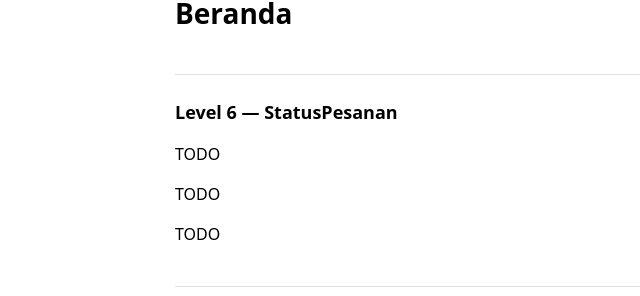
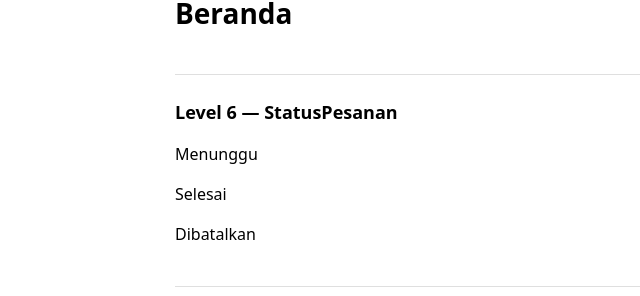
Before and after one commit to webdev-if-its/frontend-5053241025, a React (Vite) app in the folder pertemuan-02/: page / in a window 1280 px wide. Shown: the part 1156-1452 px from the top of the page, without its empty margins (145-785 px from the left). Built offline with nearby package versions, Linux system fonts and the light colour scheme.

Commit message:
Pertemuan-02: Level 6 selesai

```diff
--- a/pertemuan-02/src/components/StatusPesanan.tsx
+++ b/pertemuan-02/src/components/StatusPesanan.tsx
@@ -2,6 +2,18 @@
 // `Status` dari '../types', jangan tulis ulang union-nya di sini). Lalu
 // render teks berbeda sesuai status: pending -> "Menunggu", selesai ->
 // "Selesai", batal -> "Dibatalkan". Lihat SOAL.md untuk kontrak lengkap.
-export function StatusPesanan(props: any) {
-  return <p>TODO</p>
+import type { Status } from "../types"
+
+type Stats = {
+  status: Status
 }
+
+export function StatusPesanan({ status }: Stats) {
+  const label: Record<Status, string> = {
+    pending: "Menunggu",
+    selesai: "Selesai",
+    batal: "Dibatalkan",
+  }
+
+  return <p>{label[status]}</p>
+}
--- a/pertemuan-02/src/types.ts
+++ b/pertemuan-02/src/types.ts
@@ -1,3 +1,3 @@
 // TODO(Level 6): ganti `any` di bawah jadi union type 3 nilai yang persis:
 // 'pending' | 'selesai' | 'batal'
-export type Status = any
+export type Status = 'pending' | 'selesai' | 'batal'
```
Also changed, not shown: 1 other file (tests, documents, lock files or other folders).
